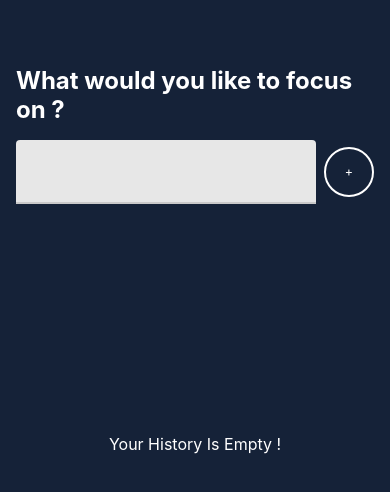
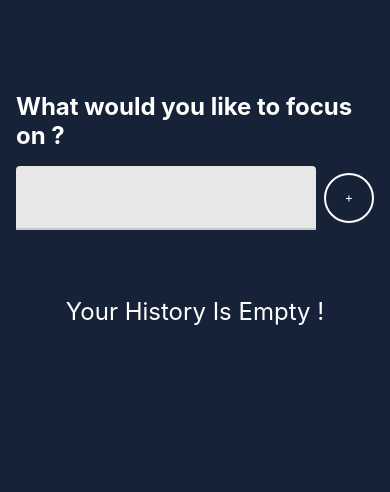
Before and after one commit to mohcene25100/FocusTimeApp, a React Native app: screen / in a window 390 px wide. Shown: the top 492 px of the page. Built offline with nearby package versions, Linux system fonts and the light colour scheme.

Commit message:
Update Scroll Items

```diff
--- a/App.js
+++ b/App.js
@@ -29,7 +29,7 @@ const App = () => {
     setFocusSubject(null)
   }
 
-  const onClear=()=>{
+  const onClear = () => {
     // TODO
   }
 
--- a/src/components/RoundedButton.js
+++ b/src/components/RoundedButton.js
@@ -1,5 +1,5 @@
-import React,{useState} from 'react';
-import { TouchableOpacity,View, Text, StyleSheet } from 'react-native';
+import React, { useState } from 'react';
+import { TouchableOpacity, View, Text, StyleSheet } from 'react-native';
 import { spacing } from '../utils/sizes';
 
 export const RoundedButton = ({
--- a/src/features/focus/focus.js
+++ b/src/features/focus/focus.js
@@ -35,10 +35,10 @@ export const Focus = ({ addSubject }) => {
 
 const styles = StyleSheet.create({
   container: {
-    flex: 1,
+    flex: 0.5,
   },
   titleContainer: {
-    flex: 0.5,
+    flex: 1,
     padding: spacing.md,
     justifyContent: 'center',
   },
--- a/src/features/focus/focusHistory.js
+++ b/src/features/focus/focusHistory.js
@@ -12,42 +12,37 @@ export const FocusHistory = ({ focusHistory, onClear }) => {
 	}
 	const HistoryItem = ({ item, index }) => {
 		return (
+			<View style={styles.item}>
 				<Text style={styles.historyItems(item.status)}>
 					the subject {index} is {JSON.stringify(item.subject)}
 
 				</Text>
+			</View>
+
 		)
 	}
 
 	return (
-        <>
+
 		<SafeAreaView style={styles.container}>
 			{/* focusHistory greater than zero  */}
 			{!!focusHistory.length ? (
-                    <View  style={{ flex: 1 }}>
-
-                        <Text style={styles.title}>Our History of Focus Things
+				<>
+					<Text style={styles.title}>Your History of FocusThings
 					</Text>
-                        {/* !!!!!  Doesn't SCROLL !!!!! */}
-
 					<FlatList
-                            contentContainerStyle={{  alignItems: 'center' }}
 						data={focusHistory}
 						renderItem={HistoryItem}
 
-
 					/>
-
-
-                    </View>
-
+				</>
 			) : (
 				<Text style={styles.title}>Your History Is Empty !</Text>
 			)}
 
 
 		</SafeAreaView>
-        </>
+
 	)
 }
 
@@ -59,11 +54,19 @@ const styles = StyleSheet.create({
 	historyItems: (status) => ({
 		color: status > 1 ? 'red' : 'green',
 		fontSize: fontSizes.md,
+		fontWeight: 'bold'
 	}),
 	title: {
 		color: colors.white,
-        fontSize: fontSizes.md,
+		fontSize: fontSizes.lg,
 
 
-    }
+	},
+	item: {
+		backgroundColor: colors.darkBlue,
+		padding: 20,
+		marginVertical: 8,
+		marginHorizontal: 16,
+		alignItems: 'center'
+	},
 })
```
Lines whose indentation alone changed are shown as unchanged.
